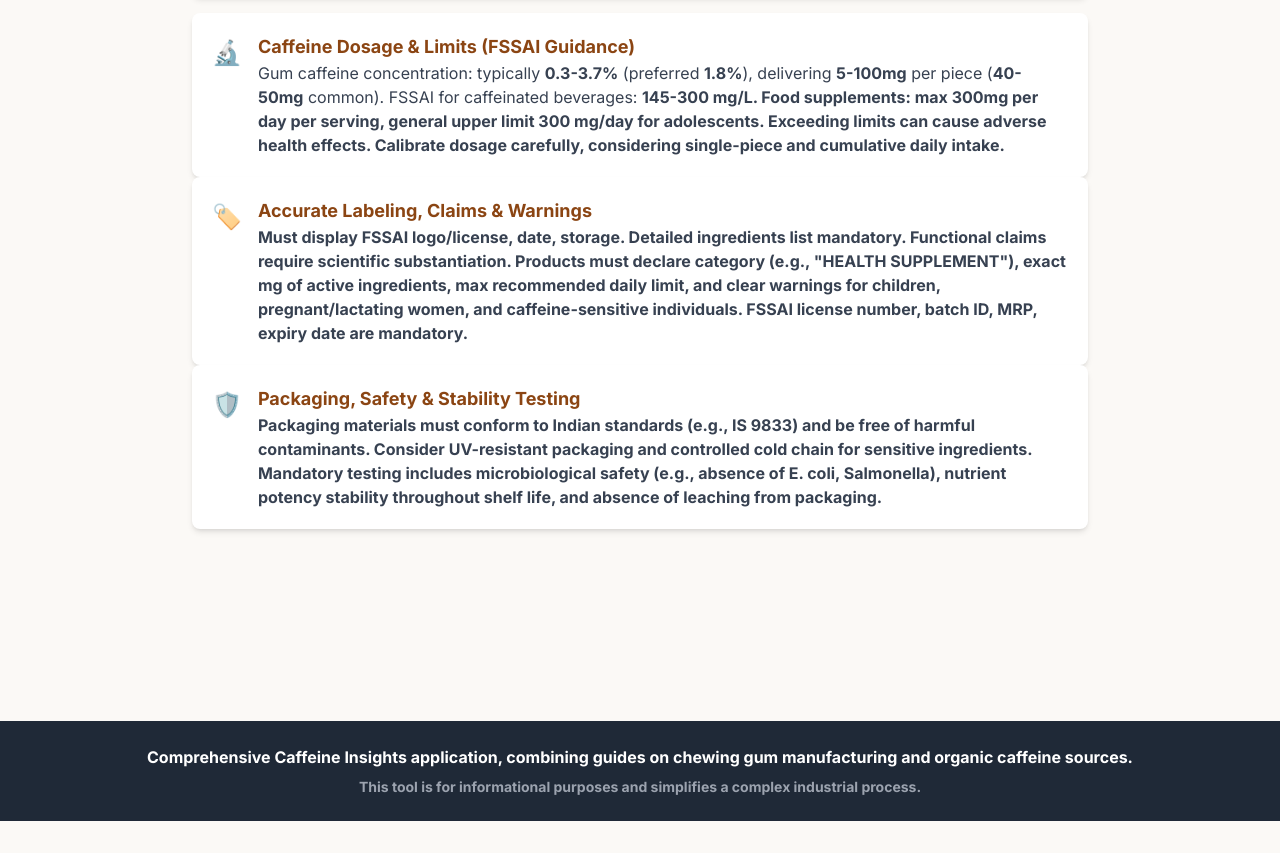
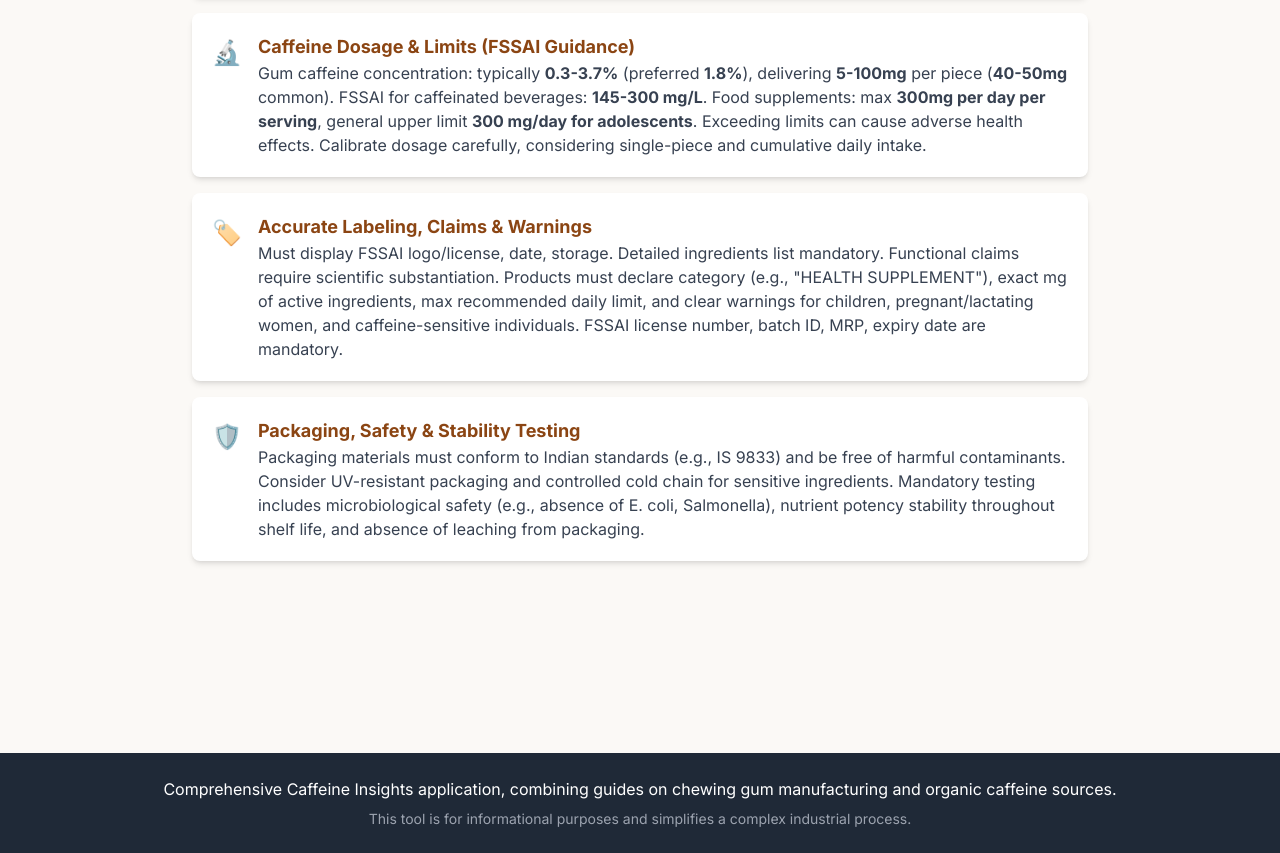
Before and after one commit to ankay212000/CaffeineGums, a plain HTML site: page index.html in a window 1280 px wide. Shown: the part 8656-9509 px from the top of the page. Before the commit the page ends 9477 px from the top, so only its background shows below. Drawn offline with nearby package versions, Linux system fonts and the light colour scheme.

Commit message:
Update index.html

```diff
--- a/index.html
+++ b/index.html
@@ -400,7 +400,7 @@
                     <div class="text-2xl pt-1">🔬</div>
                     <div>
                         <h4 class="font-bold text-lg text-[#8B4513]">Caffeine Dosage & Limits (FSSAI Guidance)</h4>
-                        <p class="text-gray-700">Gum caffeine concentration: typically <strong>0.3-3.7%</strong> (preferred <strong>1.8%</strong>), delivering <strong>5-100mg</strong> per piece (<strong>40-50mg</strong> common). FSSAI for caffeinated beverages: <strong>145-300 mg/L<strong>. Food supplements: max <strong>300mg per day per serving</strong>, general upper limit <strong>300 mg/day for adolescents</strong>. Exceeding limits can cause adverse health effects. Calibrate dosage carefully, considering single-piece and cumulative daily intake.</p>
+                        <p class="text-gray-700">Gum caffeine concentration: typically <strong>0.3-3.7%</strong> (preferred <strong>1.8%</strong>), delivering <strong>5-100mg</strong> per piece (<strong>40-50mg</strong> common). FSSAI for caffeinated beverages: <strong>145-300 mg/L</strong>. Food supplements: max <strong>300mg per day per serving</strong>, general upper limit <strong>300 mg/day for adolescents</strong>. Exceeding limits can cause adverse health effects. Calibrate dosage carefully, considering single-piece and cumulative daily intake.</p>
                     </div>
                 </div>
                  <div class="bg-white p-5 rounded-lg shadow-md flex items-start space-x-4">
```
